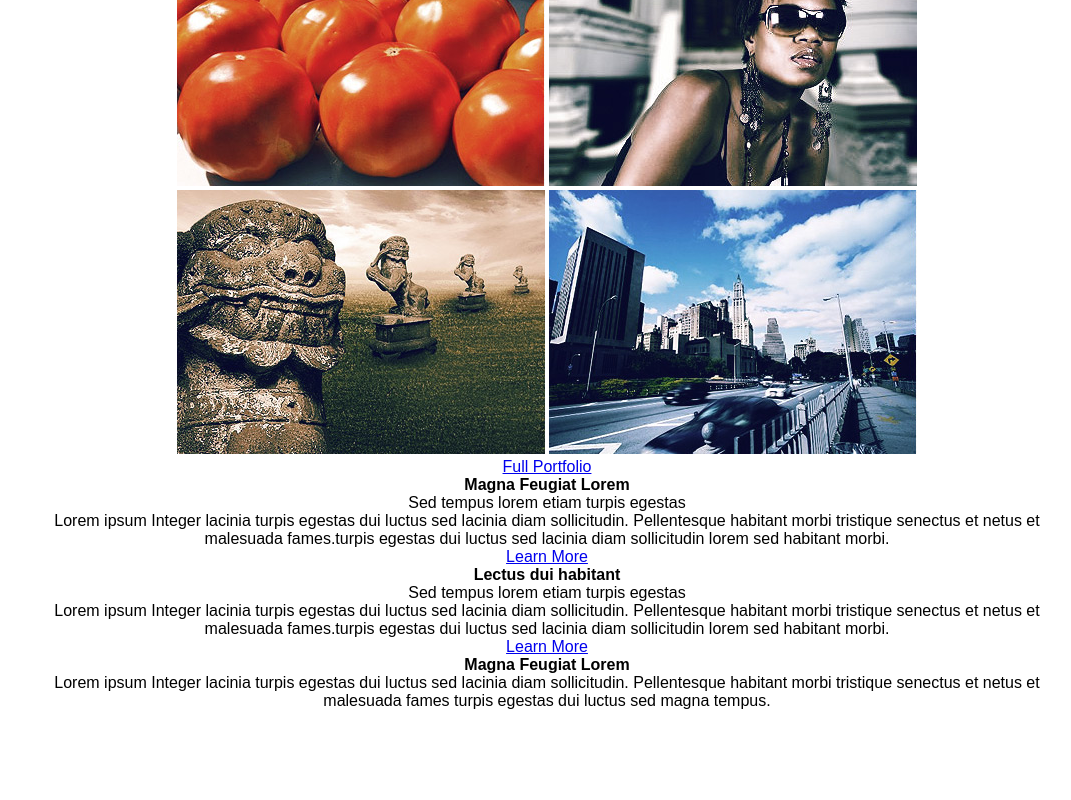
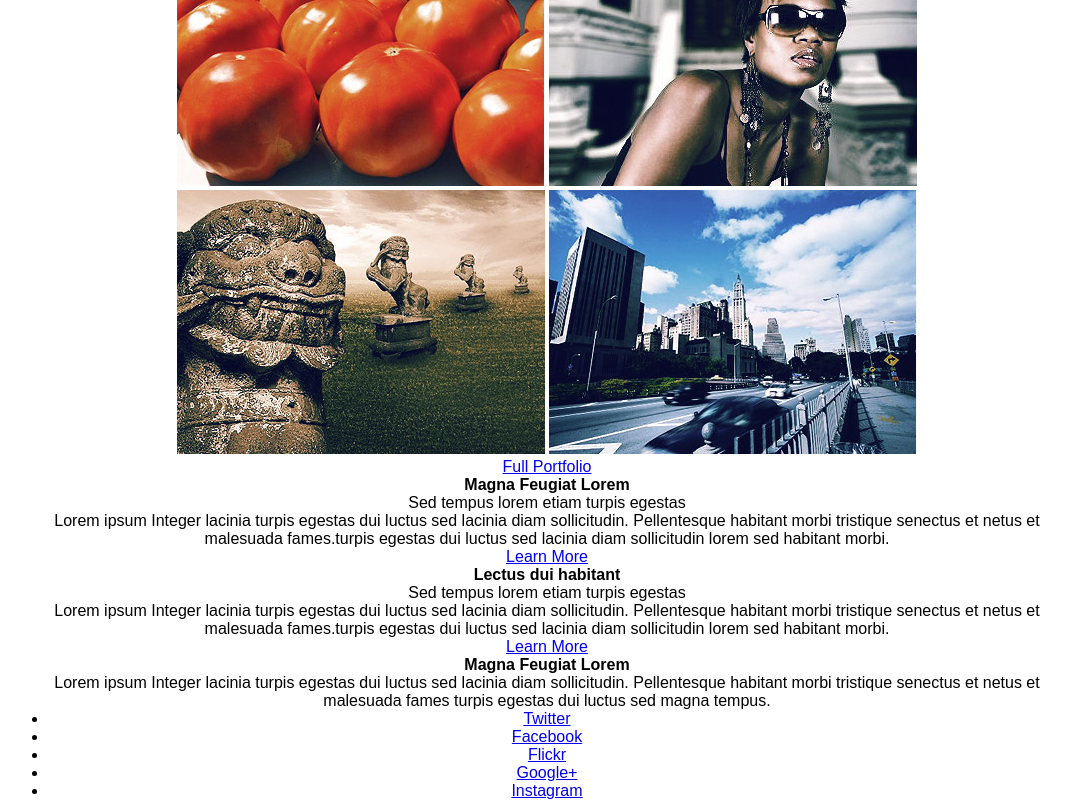
Before and after one commit to NesterenkoE/NesterenkoYevhen12, a plain HTML site: page index.html in a window 1280 px wide. Shown: the part 1104-1904 px from the top of the page, without its empty margins (93-1164 px from the left). Before the commit the page ends 1814 px from the top, so only its background shows below. Drawn offline with nearby package versions, Linux system fonts and the light colour scheme.

Commit message:
in block footer added menu , only index

```diff
--- a/index.html
+++ b/index.html
@@ -104,7 +104,26 @@
 <!-- End of Content -->
 
 <!-- Start of Footer -->
-<footer class="footer">
+    <footer class="footer">
+        <div class="footer__menu">
+            <ul class="footer-menu__list">
+                <li class="footer-menu__link">
+                    <a href="https://twitter.com/" target="_blank">Twitter</a>
+                </li>
+                <li class="footer-menu__link">
+                    <a href="https://www.facebook.com/" target="_blank">Facebook</a>
+                </li>
+                <li class="footer-menu__link">
+                    <a href="https://www.flickr.com/" target="_blank">Flickr</a>
+                </li>
+                <li class="footer-menu__link">
+                    <a href="https://plus.google.com/photos?hl=ru" target="_blank">Google+</a>
+                </li>
+                <li class="footer-menu__link">
+                    <a href="http://instagram.com/" target="_blank">Instagram</a>
+                </li>
+            </ul>
+        </div>
 
 
 <script src="https://code.jquery.com/jquery-3.6.0.js"></script>
```
